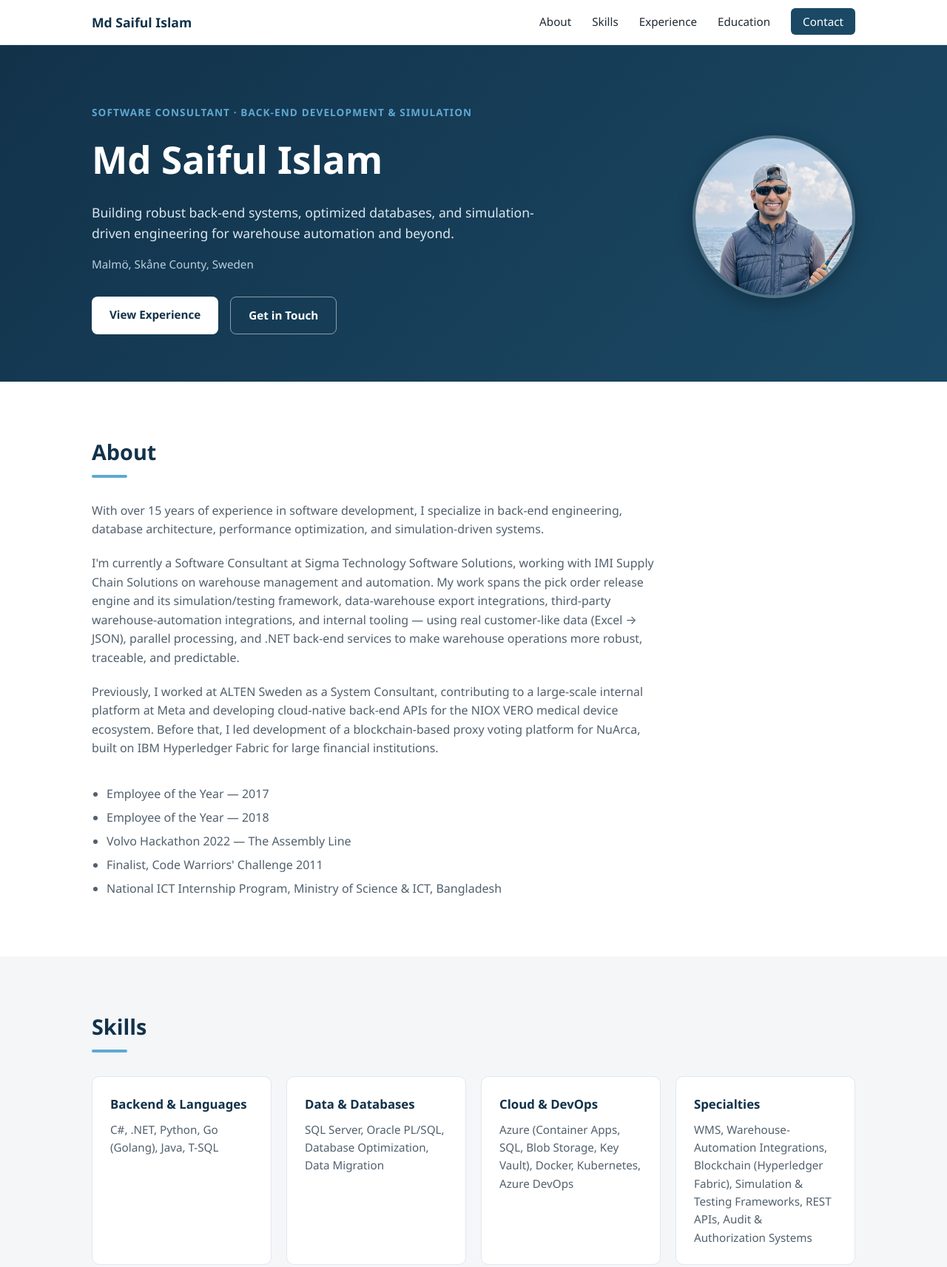
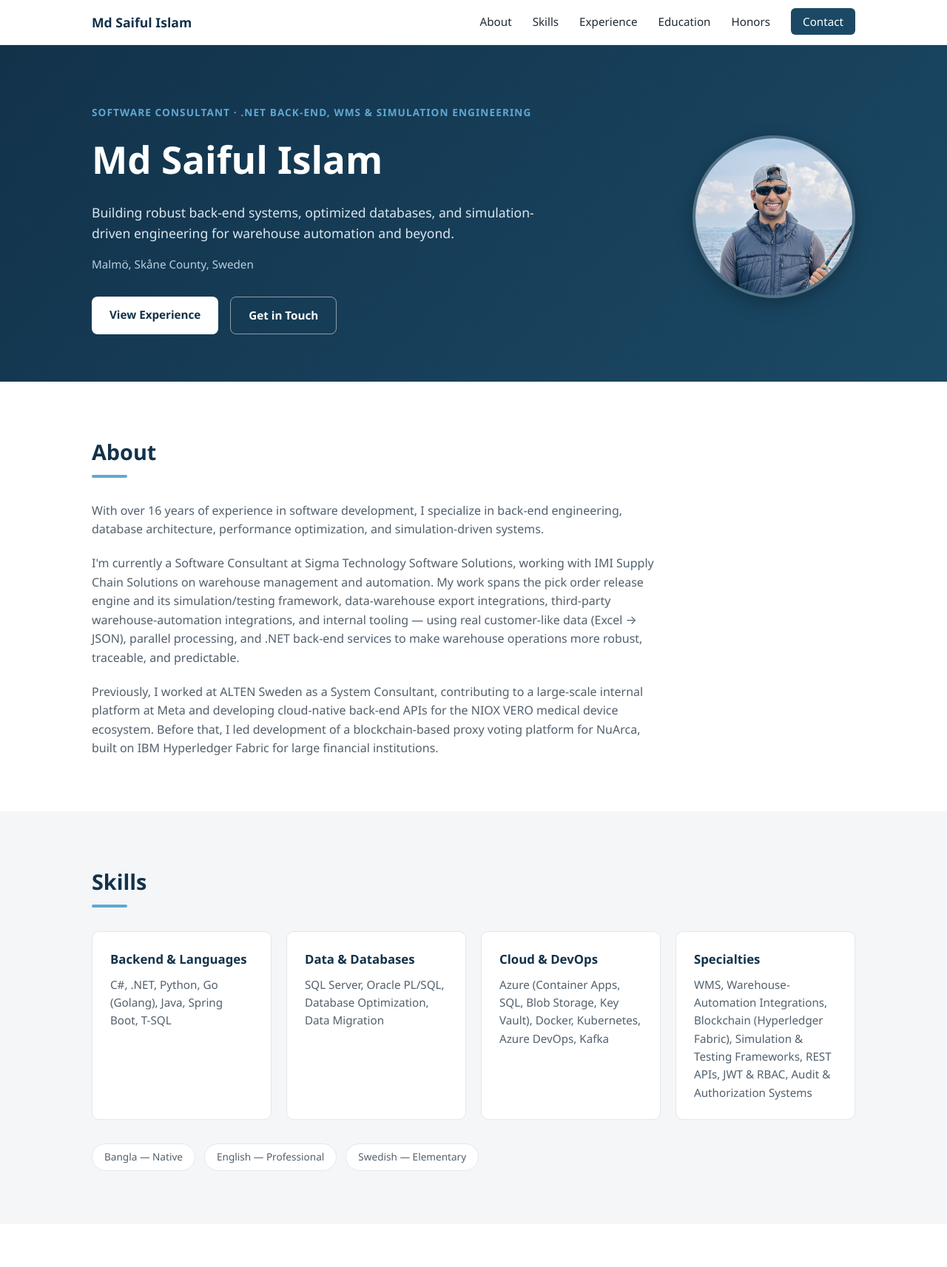
Before and after one commit to saifulislamsaaif/my-portfolio, a plain HTML site: page index.html in a window 1280 px wide. Shown: the top 1713 px of the page at 74% size. Drawn offline with Linux system fonts and the light colour scheme.

Commit message:
Sync content with LinkedIn updates and improve Honors presentation
- Broaden hero eyebrow to match new LinkedIn headline
- Bump years of experience to 16 for consistency with LinkedIn
- Move honors/awards out of the About paragraph into their own
  dedicated section, styled like Education
- Round out skills with Spring Boot, Kafka, and JWT/RBAC, which
  show up across multiple past roles but were missing from the grid

```diff
--- a/index.html
+++ b/index.html
@@ -20,6 +20,7 @@
       <li><a href="#skills">Skills</a></li>
       <li><a href="#experience">Experience</a></li>
       <li><a href="#education">Education</a></li>
+      <li><a href="#honors">Honors</a></li>
       <li><a href="#contact" class="btn-nav">Contact</a></li>
     </ul>
   </nav>
@@ -29,7 +30,7 @@
   <section id="home" class="hero">
     <div class="container hero-inner">
       <div class="hero-text">
-        <p class="hero-eyebrow">Software Consultant · Back-End Development &amp; Simulation</p>
+        <p class="hero-eyebrow">Software Consultant · .NET Back-End, WMS &amp; Simulation Engineering</p>
         <h1>Md Saiful Islam</h1>
         <p class="hero-subtitle">Building robust back-end systems, optimized databases, and simulation-driven engineering for warehouse automation and beyond.</p>
         <p class="hero-location">Malmö, Skåne County, Sweden</p>
@@ -49,7 +50,7 @@
       <h2 class="section-title">About</h2>
       <div class="about-grid">
         <p class="about-text">
-          With over 15 years of experience in software development, I specialize in back-end engineering,
+          With over 16 years of experience in software development, I specialize in back-end engineering,
           database architecture, performance optimization, and simulation-driven systems.
         </p>
         <p class="about-text">
@@ -66,13 +67,6 @@
           device ecosystem. Before that, I led development of a blockchain-based proxy voting platform for
           NuArca, built on IBM Hyperledger Fabric for large financial institutions.
         </p>
-        <ul class="honors-list">
-          <li>Employee of the Year — 2017</li>
-          <li>Employee of the Year — 2018</li>
-          <li>Volvo Hackathon 2022 — The Assembly Line</li>
-          <li>Finalist, Code Warriors' Challenge 2011</li>
-          <li>National ICT Internship Program, Ministry of Science &amp; ICT, Bangladesh</li>
-        </ul>
       </div>
     </div>
   </section>
@@ -83,7 +77,7 @@
       <div class="skills-grid">
         <div class="skill-card">
           <h3>Backend &amp; Languages</h3>
-          <p>C#, .NET, Python, Go (Golang), Java, T-SQL</p>
+          <p>C#, .NET, Python, Go (Golang), Java, Spring Boot, T-SQL</p>
         </div>
         <div class="skill-card">
           <h3>Data &amp; Databases</h3>
@@ -91,11 +85,11 @@
         </div>
         <div class="skill-card">
           <h3>Cloud &amp; DevOps</h3>
-          <p>Azure (Container Apps, SQL, Blob Storage, Key Vault), Docker, Kubernetes, Azure DevOps</p>
+          <p>Azure (Container Apps, SQL, Blob Storage, Key Vault), Docker, Kubernetes, Azure DevOps, Kafka</p>
         </div>
         <div class="skill-card">
           <h3>Specialties</h3>
-          <p>WMS, Warehouse-Automation Integrations, Blockchain (Hyperledger Fabric), Simulation &amp; Testing Frameworks, REST APIs, Audit &amp; Authorization Systems</p>
+          <p>WMS, Warehouse-Automation Integrations, Blockchain (Hyperledger Fabric), Simulation &amp; Testing Frameworks, REST APIs, JWT &amp; RBAC, Audit &amp; Authorization Systems</p>
         </div>
       </div>
       <div class="languages">
@@ -237,6 +231,30 @@
     </div>
   </section>
 
+  <section id="honors" class="section">
+    <div class="container">
+      <h2 class="section-title">Honors &amp; Awards</h2>
+      <div class="education-grid">
+        <div class="education-card">
+          <h3>Employee of the Year</h3>
+          <p class="edu-date">2017 &amp; 2018</p>
+        </div>
+        <div class="education-card">
+          <h3>Volvo Hackathon 2022</h3>
+          <p class="edu-school">The Assembly Line</p>
+        </div>
+        <div class="education-card">
+          <h3>Finalist, Code Warriors' Challenge</h3>
+          <p class="edu-date">2011</p>
+        </div>
+        <div class="education-card">
+          <h3>National ICT Internship Program</h3>
+          <p class="edu-school">Ministry of Science &amp; ICT, Bangladesh</p>
+        </div>
+      </div>
+    </div>
+  </section>
+
   <section id="contact" class="section contact-section">
     <div class="container contact-inner">
       <h2 class="section-title">Get in Touch</h2>
--- a/styles.css
+++ b/styles.css
@@ -218,14 +218,6 @@ body {
 .about-grid { display: grid; gap: 1.25rem; max-width: 760px; }
 .about-text { color: var(--color-text-muted); margin: 0; }
 
-.honors-list {
-  margin: 1rem 0 0;
-  padding-left: 1.25rem;
-  color: var(--color-text-muted);
-}
-
-.honors-list li { margin-bottom: 0.4rem; }
-
 /* Skills */
 .skills-grid {
   display: grid;
```
